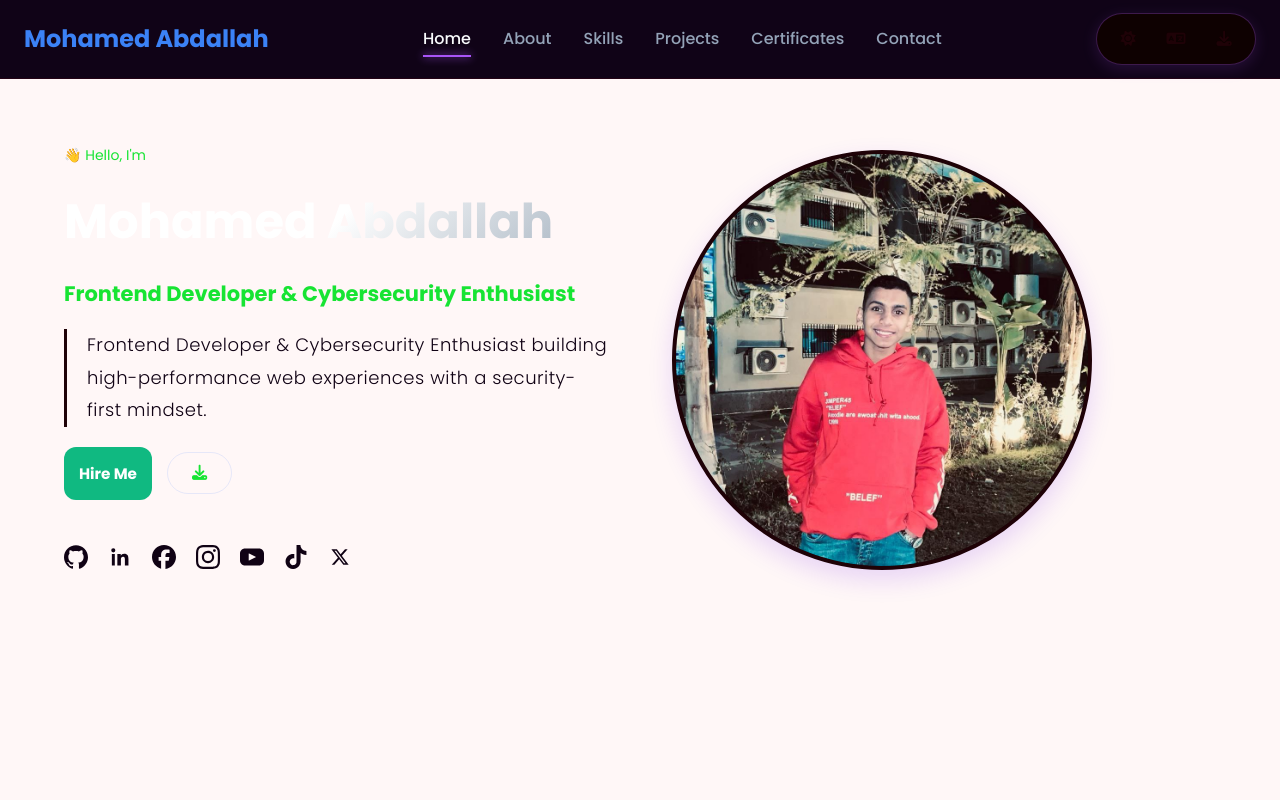
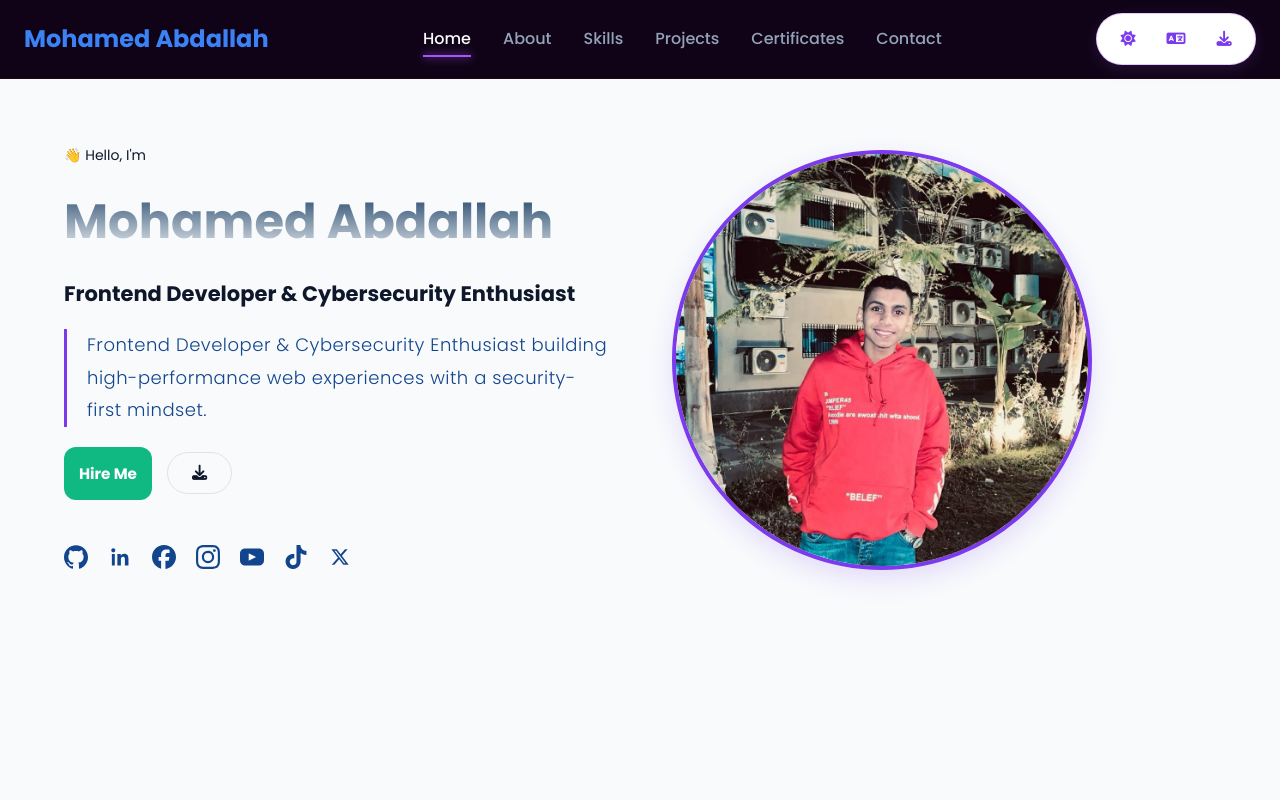
Before and after one commit to budiabdallah20/mohamedabdallah, a plain HTML site: page index.html in a window 1280 px wide. Both pictures are taken after a click on the button 1128 px from the left and 38 px from the top of the page. Shown: the top 800 px of the page. Drawn offline with Linux system fonts and the light colour scheme.

Commit message:
save full changes

```diff
--- a/css/components/hero.css
+++ b/css/components/hero.css
@@ -61,7 +61,7 @@
     font-weight: 700;
     color: var(--color-text);
     margin: 0;
-    background: linear-gradient(135deg, #ffffff 50%, #a0aebc 100%);
+    background: linear-gradient(1deg, #ffffff 0%, #042d56 100%);
     -webkit-background-clip: text;
     background-clip: text;
 
@@ -71,7 +71,7 @@
 
 /* توحيد لون التوهج مع الـ Theme بدل اللون الأخضر القديم */
 .hero__title:hover {
-    text-shadow: 0 0 20px rgba(124, 92, 255, 0.4);
+    text-shadow: 0 0 20px rgba(7, 224, 83, 0.4);
     transition: 1s;
 }
 
--- a/css/variables.css
+++ b/css/variables.css
@@ -67,29 +67,30 @@
 
 [data-theme="light"] {
     /* --- ألوان العلامة التجارية (عميقة لموازنة الفاتح) --- */
-    --color-primary: #1f0207;         /* بنفسجي عميق وداكن */
-    --color-primary-hover: #090214;
-    --color-secondary: #021a16;
-    --color-accent: #182d05;        /* أزرق مريح للعين */
+    --color-primary:#7c3aed;         /* بنفسجي عميق وداكن */
+    --color-primary-hover:#6d28d9;
+    --color-secondary: #6d28d9;
+    --color-accent:#0284c7;        /* أزرق مريح للعين */
 
     /* --- الخلفيات والأسطح --- */
-    --color-bg: #fff7f7;              /* رمادي فاتح مريح جداً للعين (غير مزعج) */
-    --color-surface: #0e0101;         /* أبيض نقي لإبراز الكروت والفوتر */
-    --card-bg: #000000;
+    --color-bg: #f8fafc;              /* رمادي فاتح مريح جداً للعين (غير مزعج) */
+    --color-surface: #ffffff ;         /* أبيض نقي لإبراز الكروت والفوتر */
+    --card-bg:#ffffff;
 
     /* --- ألوان النصوص --- */
-    --color-text: #17e433;            /* كحلي داكن جداً واضحة ومريح للقراءة */
-    --text-secondary: #475569;        /* رمادي متناسق للنصوص الفرعية */
-    --color-text-muted: #100214;
+    --color-text: #0f172a;            /* كحلي داكن جداً واضحة ومريح للقراءة */
+    --text-secondary:#0c3165;        /* رمادي متناسق للنصوص الفرعية */
+    --color-text-muted:#12458d;
 
     /* --- الحدود والظلال --- */
-    --color-border: rgba(13, 86, 255, 0.1);
-    --shadow-primary: 0 10px 25px rgba(104, 19, 241, 0.15);
-    --shadow-card: 0 10px 35px rgba(15, 23, 42, 0.05);
+    --color-border: rgba(15, 23, 42, 0.1);
+    --shadow-primary: 0 10px 25px rgba(124, 58, 237, 15%);
+    --shadow-card: 0 10px 35px rgba(15, 23, 42, 0.06);
 
     /* --- التأثيرات الزجاجية (Glassmorphism) --- */
-    --glass-bg: rgba(0, 0, 0, 0.85);
+    --glass-bg:rgba(255, 255, 255, 0.85);
     --glass-border: 1px solid rgba(15, 23, 42, 0.08);
+    --transition: all 0.3s cubic-bezier(0.4, 0, 0.2, 1);
 }
 
 /* ==========================================
```
